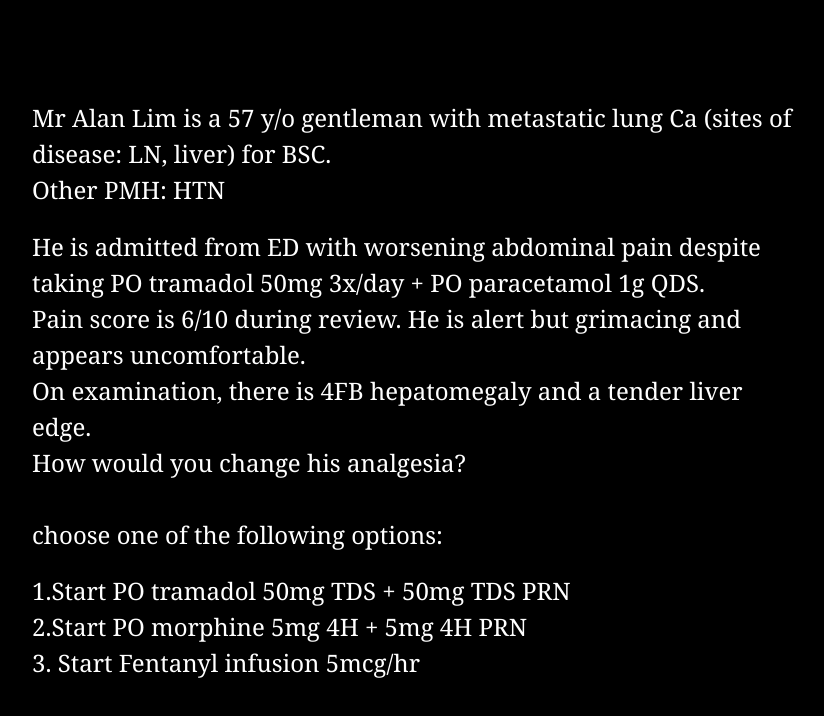
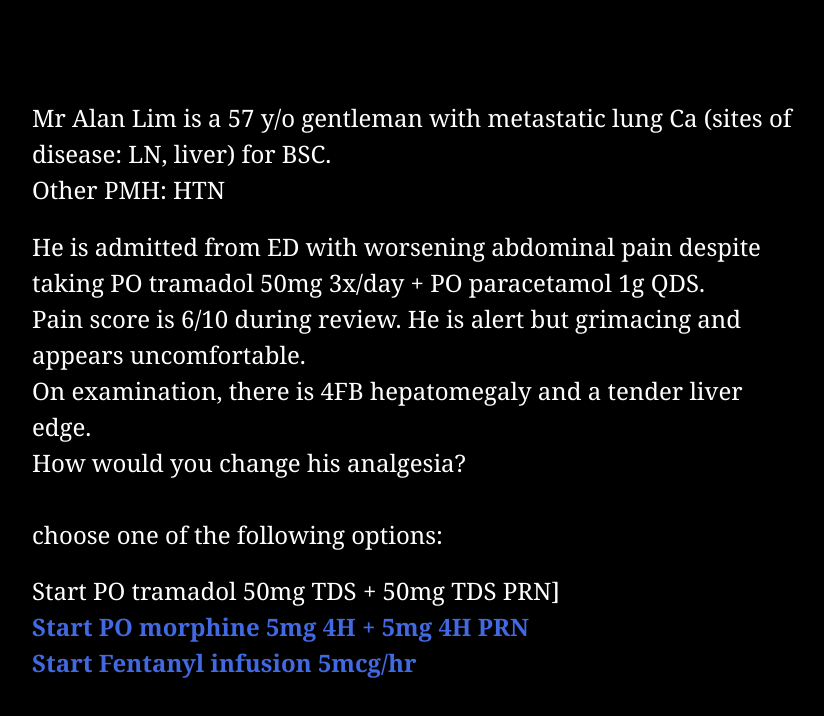
Before and after one commit to pallpal/opioid, a plain HTML site: page index.html in a window 1280 px wide. Shown: the whole page, without its empty margins (224-1048 px from the left). Drawn offline with Linux system fonts and the light colour scheme.

Commit message:
Fix formatting of analgesia options in index.html

```diff
--- a/index.html
+++ b/index.html
@@ -20,9 +20,9 @@ How would you change his analgesia?
 
   choose one of the following options:]
 
-[1.[Start PO tramadol 50mg TDS + 50mg TDS PRN]]
-[2.[Start PO morphine 5mg 4H + 5mg 4H PRN]]
-[3. [Start Fentanyl infusion 5mcg/hr ]]
+[Start PO tramadol 50mg TDS + 50mg TDS PRN]]
+  [[Start PO morphine 5mg 4H + 5mg 4H PRN]]
+[[Start Fentanyl infusion 5mcg/hr ]]
 </tw-passagedata><tw-passagedata pid="2" name="Start PO tramadol 50mg TDS + 50mg TDS PRN" tags="" position="375,50" size="100,100">&#39;&#39;Start PO tramadol 50mg TDS + 50mg TDS PRN&#39;&#39;
 
 This is a good and safe choice.
```
